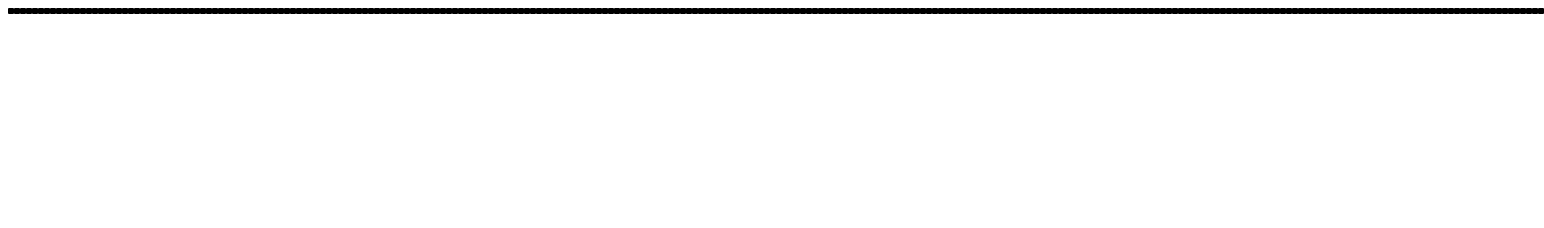
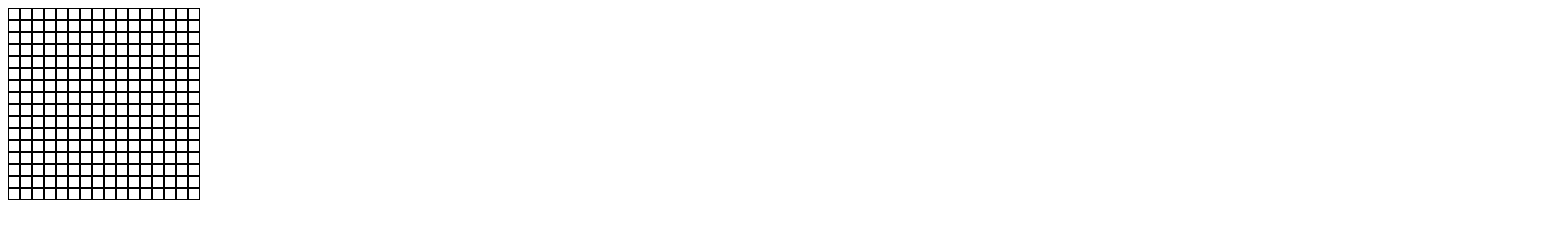
Before and after one commit to willcote/etch-a-sketch, a plain HTML site: page index.html in a window 1280 px wide. Shown: the whole page, 1544 px wide, since content can reach past the window. Drawn offline with Linux system fonts and the light colour scheme.

Commit message:
Add 16 x 16 grid in javascript

```diff
--- a/script.js
+++ b/script.js
@@ -2,11 +2,14 @@ const gridContainer = document.querySelector(".grid-container");
 
 const GRID_SIZE = 16;
 for (let i = 0; i < GRID_SIZE; i++) {
+  const squareContainer = document.createElement("div");
+  squareContainer.classList.add("square-container");
+  gridContainer.appendChild(squareContainer);
+
   for (let j = 0; j < GRID_SIZE; j++) {
-    const gridSquare = document.createElement("div");
-    gridSquare.classList.add("square");
-    gridSquare.setAttribute("style", "border-color: black; border-style");
+    const square = document.createElement("div");
+    square.classList.add("square");
 
-    gridContainer.appendChild(gridSquare);
+    squareContainer.appendChild(square);
   }
 }
--- a/style.css
+++ b/style.css
@@ -1,8 +1,17 @@
 .grid-container {
   display: flex;
+  flex-direction: column;
 }
+
+.square-container {
+  display: flex;
+}
+
 .square {
   border-style: solid;
   border-color: black;
-  border-radius: 1px;
+  border-width: 0.1px;
+
+  height: 10px;
+  width: 10px;
 }
```
